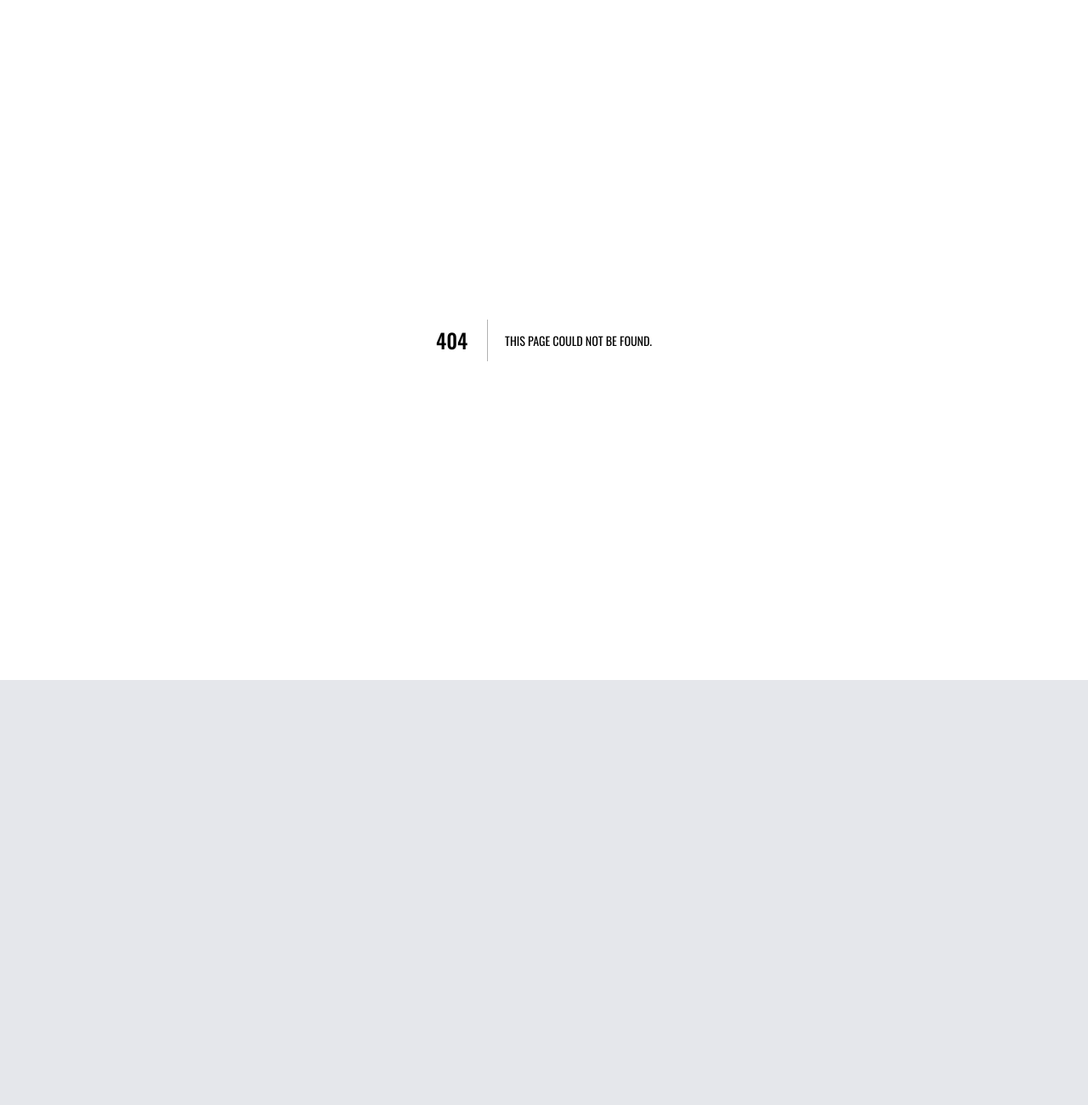
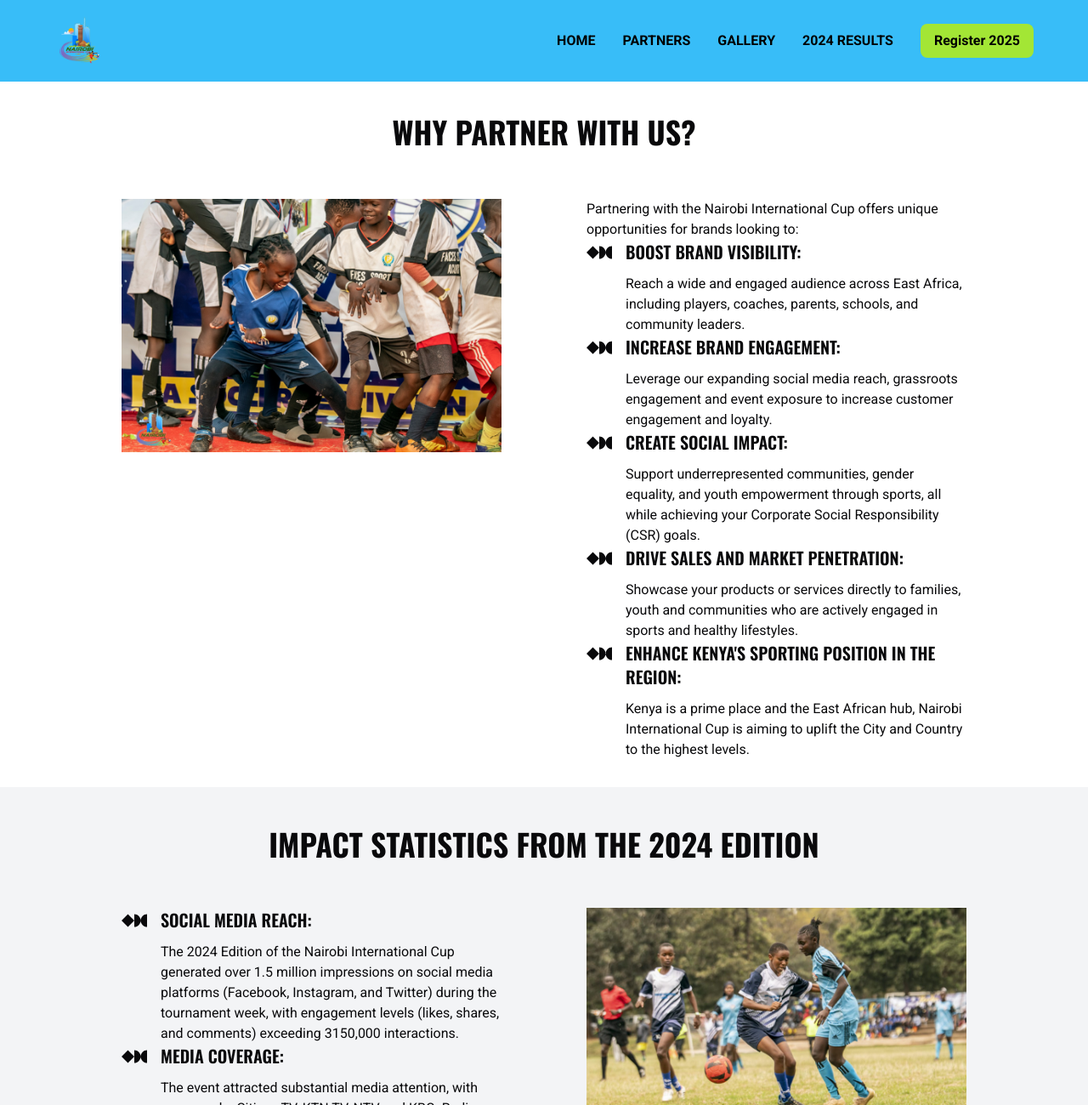
Before and after one commit to tisini-acc1/nic-cup, a Next.js app: page /partners in a window 1280 px wide. Before the commit this address had no page. Shown: the top 1300 px of the page at 85% size. Before the commit the page ends 800 px from the top, so only its background shows below. Built offline with nearby package versions, Linux system fonts and the light colour scheme; a web font is replaced by a local one.

Commit message:
Created partners page

```diff
--- a/src/app/(home)/sections/about.tsx
+++ b/src/app/(home)/sections/about.tsx
@@ -32,7 +32,7 @@
           beautiful game annually while leaving behind a legacy that will
           connect this game we all love to the community creating an impact
           which will inspire hope and create incredible stories of great sports
-          men.
+          men and women.
         </p>
         <p className="lg:text-base md:text-base sm:text-sm text-sm text-gray-500 font-medium mb-4">
           The main objective is to reach kids, youth and coaches at the
--- a/src/app/(home)/sections/cta.tsx
+++ b/src/app/(home)/sections/cta.tsx
@@ -1,7 +1,8 @@
 "use client";
 
+import Link from "next/link";
+
 // import { RegisterButton } from "@/components/buttons/register-button";
-import { Link } from "react-scroll";
 
 const Cta = () => {
   return (
@@ -11,22 +12,9 @@
         Kenya&apos;s Premier Grassroot Soccer Tournament.
       </div>
 
-      <button className="bg-lime-400  text-black px-4 py-2 rounded-lg font-bold md:flex z-10">
-        <Link
-          to="footer"
-          spy={true}
-          offset={-100}
-          smooth={true}
-          // className="text-white uppercase font-semibold cursor-pointer rounded-lg hover:bg-lime-400 hover:text-black p-2 text-[15px]"
-        >
-          Become a Partner
-        </Link>
+      <button className="bg-lime-400 hover:bg-white  text-black px-4 py-2 rounded-lg font-bold md:flex z-10">
+        <Link href="/partners">Become a Partner</Link>
       </button>
-
-      <div className="text-black text-xl font-bold z-10 cursor-pointer bg-lime-400 hover:bg-white p-3 rounded-md transform hover:scale-105 transition-transform duration-300">
-        +254 719 422235 | +254 790 659116
-      </div>
-
       {/* <RegisterButton /> */}
     </section>
   );
--- a/src/app/(home)/sections/hero.tsx
+++ b/src/app/(home)/sections/hero.tsx
@@ -13,7 +13,7 @@
           </h1>
 
           <p className="text-[20px] text-slate-700 font-playpen">
-            Kenya&apos;s Premier Grassroot Soccer Tournament.
+            Kenya&apos;s Premier Grassroot Sports Festival.
           </p>
 
           {/* <CustomButton /> */}
--- a/src/app/(home)/sections/partners.tsx
+++ b/src/app/(home)/sections/partners.tsx
@@ -1,9 +1,10 @@
 import Image from "next/image";
 
 const partners: string[] = [
+  "/tisini.png",
   "/partners/decathlon.png",
   "/partners/fkf.jpeg",
-  "/tisini.png",
+  "/partners/sofascore.jpeg",
 ];
 
 const PartnerSection = () => {
--- /dev/null
+++ b/src/app/(pages)/partners/page.tsx
@@ -0,0 +1,195 @@
+import Image from "next/image";
+
+import { partners } from "./partners-data";
+import { Fa42Group } from "react-icons/fa6";
+
+const PartnersPage = () => {
+  return (
+    <main className="pt-32">
+      <div className="">
+        <h2 className="h2 text-center mb-8">Why Partner with Us?</h2>
+
+        <TopSection />
+
+        <SecondSection />
+
+        <ThirdSection />
+
+        <section className="bg-gray-100">
+          <div className="container mx-auto py-8 xl:py-20">
+            <h2 className="h2 text-center mb-12">Our Partners</h2>
+            <div className="grid grid-cols-1 md:grid-cols-2 lg:grid-cols-4 gap-3 p-2">
+              {partners.map((partner) => (
+                <div key={partner.id} className="border rounded-md">
+                  <div className="h-[120px] flex items-center justify-center">
+                    <Image
+                      src={partner.img}
+                      alt={partner.img}
+                      width={200}
+                      height={200}
+                    />
+                  </div>
+
+                  <div className="p-2">
+                    <p>{partner.msg}</p>
+                  </div>
+
+                  <div className="flex items-center justify-center mb-2">
+                    <a
+                      href={`https://${partner.link}`}
+                      target="_blank"
+                      rel="noopener noreferrer"
+                      className="bg-lime-400 hover:bg-white  text-black px-4 py-2 rounded-lg font-bold md:flex"
+                    >
+                      Find out more
+                    </a>
+                  </div>
+                </div>
+              ))}
+            </div>
+          </div>
+        </section>
+      </div>
+    </main>
+  );
+};
+
+export default PartnersPage;
+
+const TopSection = () => {
+  return (
+    <section className="container mx-auto pt-5 pb-8">
+      <div className="flex flex-col lg:flex-row lg:gap-x-[100px]">
+        <div className="flex-1 order-1 lg:-order-1">
+          <Image src="/2024/champ15.jpg" alt="" width={700} height={700} />
+        </div>
+
+        <div className="flex-1 flex flex-col justify-end">
+          {/* <h2 className="title">{title}</h2> */}
+          <p className="subtitle">
+            Partnering with the Nairobi International Cup offers unique
+            opportunities for brands looking to:
+          </p>
+
+          <div>
+            <Item
+              title={"Boost Brand Visibility:"}
+              subtitle={`Reach a wide and engaged audience across East Africa,
+            including players, coaches, parents, schools, and community
+            leaders.`}
+            />
+
+            <Item
+              title={"Increase Brand Engagement: "}
+              subtitle={`Leverage our expanding social media reach, grassroots engagement and event exposure to increase customer engagement and loyalty.`}
+            />
+
+            <Item
+              title={"Create Social Impact:"}
+              subtitle={`Support underrepresented communities, gender equality, and youth empowerment through sports, all while achieving your Corporate Social Responsibility (CSR) goals.`}
+            />
+
+            <Item
+              title={"Drive Sales and Market Penetration:"}
+              subtitle={`Showcase your products or services directly to families, youth and communities who are actively engaged in sports and healthy lifestyles.`}
+            />
+
+            <Item
+              title={"Enhance Kenya's sporting position in the region:"}
+              subtitle={`Kenya is a prime place and the East African hub, Nairobi International Cup is aiming to uplift the City and Country to the highest levels.`}
+            />
+          </div>
+        </div>
+      </div>
+    </section>
+  );
+};
+
+const SecondSection = () => {
+  return (
+    <section className="bg-gray-100 py-10 xl:py-20">
+      <h2 className="h2 text-center mb-12">
+        Impact Statistics from the 2024 Edition
+      </h2>
+      <div className="container mx-auto  flex flex-col lg:flex-row lg:gap-x-[100px]">
+        <div className="flex-1 flex flex-col justify-end">
+          {/* <h2 className="title h4">Impact Statistics from the 2024 Edition:</h2> */}
+          {/* <p className="subtitle">
+              Partnering with the Nairobi International Cup offers unique
+              opportunities for brands looking to:
+            </p> */}
+
+          <div>
+            <Item
+              title={"Social Media Reach:"}
+              subtitle={`The 2024 Edition of the Nairobi International Cup generated over 1.5 million impressions on social media platforms
+            (Facebook, Instagram, and Twitter) during the tournament week, with engagement levels (likes, shares, and comments) exceeding 3150,000 interactions.`}
+            />
+
+            <Item
+              title={"Media Coverage:"}
+              subtitle={`The event attracted substantial media attention, with coverage by Citizen TV, KTN TV, NTV and KBC. Radio Stations like Radio Jumbo, Milele FM, Radio Maisha, Capital FM and featured in print media like The Standard, Taifa Leo, and Daily Nation, reaching an estimated audience of over 5 million people.`}
+            />
+
+            <Item
+              title={"Underrepresented Communities:"}
+              subtitle={`Over 30% of participants came from underrepresented communities, including economically disadvantaged regions and rural areas, reinforcing our commitment to inclusivity and youth empowerment.`}
+            />
+          </div>
+        </div>
+
+        <div className="flex-1 order-1 lg:order-1">
+          <Image src="/2024/champ31.jpg" alt="" width={600} height={700} />
+        </div>
+      </div>
+    </section>
+  );
+};
+
+const ThirdSection = () => {
+  return (
+    <section className="container mx-auto py-10 xl:py-28">
+      <h2 className="h2 text-center mb-8">Join Us!</h2>
+      <div className="flex flex-col lg:flex-row lg:gap-x-[100px] space-y-3">
+        <p>
+          We believe that together, we can create an unforgettable event that
+          supports education, sports and development from where it all starts -
+          at the grassroot level and foster community spirit.
+        </p>
+
+        <p>
+          By partnering with the Nairobi International Cup, you align your brand
+          with a future-focused initiative that leaves a positive and lasting
+          impact on young athletes and the wider community. Let’s work together
+          to make the Nairobi International Cup 2025 bigger and better.
+        </p>
+
+        <p>
+          The game needs us, the community needs us, the future generation are
+          looking up to us. The Nairobi International Cup is here for them. Join
+          us and make it all possible for them to believe in the beauty of their
+          dreams.
+        </p>
+      </div>
+    </section>
+  );
+};
+
+type ItemProps = {
+  title: string;
+  subtitle: string;
+};
+
+const Item = ({ title, subtitle }: ItemProps) => {
+  return (
+    <div className="flex mb-6 lg:mb-0">
+      <div className="text-2xl mr-4 lg:text-3xl">
+        <Fa42Group />
+      </div>
+      <div>
+        <h4 className="text-base lg:text-xl font-semibold mb-3">{title}</h4>
+        <p>{subtitle}</p>
+      </div>
+    </div>
+  );
+};
--- /dev/null
+++ b/src/app/(pages)/partners/partners-data.tsx
@@ -0,0 +1,26 @@
+export const partners = [
+  {
+    id: 1,
+    img: "/tisini.png",
+    link: "www.tisini.co.ke",
+    msg: "Tisini is a Kenyan tech firm that looks provide technology solutions --such as livescore, tournament management system, attendance data-- to sports across Africa. Their mission is to inspire African lives through numbers.",
+  },
+  {
+    id: 2,
+    img: "/partners/decathlon.png",
+    link: "www.decathlon.co.ke",
+    msg: "Decathlon is a French sporting goods retailer. With over 2,080 stores in 78 countries and region. It is the largest sporting goods retailer in the world. In Kenya, they have 3 operating mega stores at Westgate mall, Two Rivers Mall and The Hub - Karen.",
+  },
+  {
+    id: 3,
+    img: "/partners/fkf.jpeg",
+    link: "www.footballkenya.org",
+    msg: "The Football Kenya Federation is the governing body of football in Kenya. The FKF organizes the Kenyan Premier League, the Kenyan Women's Premier League, FKF Division One, FKF Women Division One and Kenya national football teams.",
+  },
+  {
+    id: 4,
+    img: "/partners/sofascore.jpeg",
+    link: "www.sofascore.com",
+    msg: "Sofascore is an application for following sports statistics and results. The app is owned and developed by SofaIT from Zagreb, Croatia. In 2020, the app had 20 million users. It covers 20 different sports and around 11,000 different leagues and tournaments, and is available in more than 30 different languages.",
+  },
+];
--- a/src/components/headers/fixtures-header.tsx
+++ b/src/components/headers/fixtures-header.tsx
@@ -15,6 +15,13 @@
           className=" text-black uppercase font-semibold cursor-pointer  hover:text-white"
         >
           Home
+        </Link>
+
+        <Link
+          href={"/partners"}
+          className="hidden md:inline-block text-black uppercase font-semibold cursor-pointer  hover:text-white"
+        >
+          Partners
         </Link>
 
         <Link
```
Also changed, not shown: public/partners/sofascore.jpeg (added).
